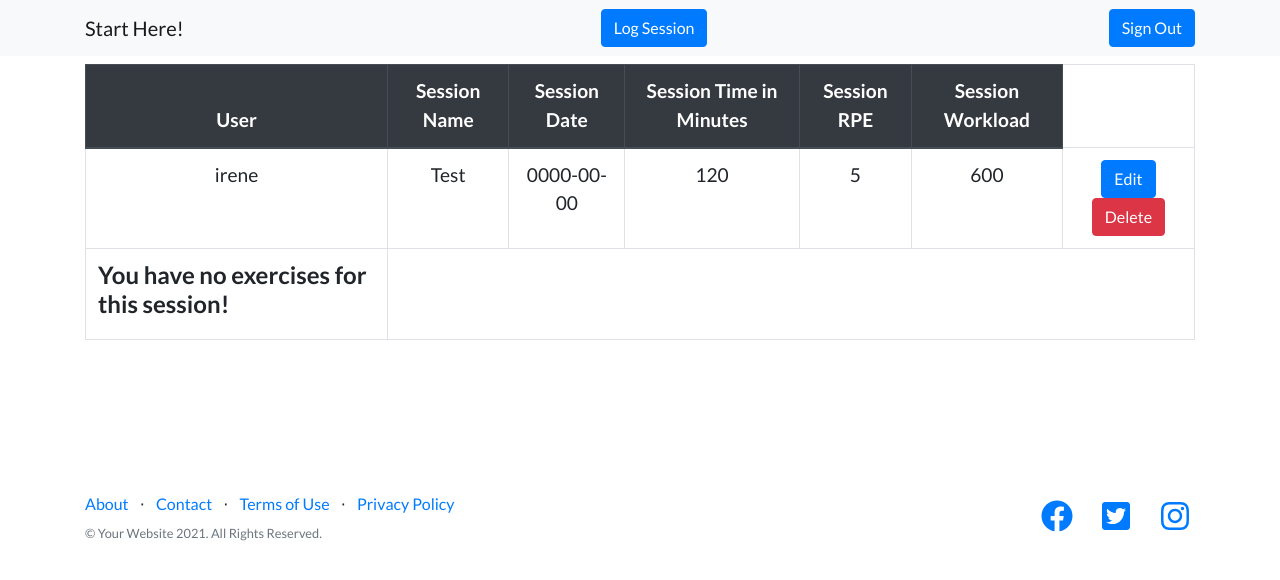
After one commit to Code-Institute-Submissions/niall-mulcahy-MS3_JulyResub, a Flask app: page /admin_dash in a window 1280 px wide. The commit adds this page. Shown: the top 580 px of the page. Run offline with Flask 2, Linux system fonts and the light colour scheme; a user stored in the database is signed in; data comes from the database, SQL or seed files in the repository; data that the repository does not hold is empty; some libraries are stand-ins or nearby versions.

Commit message:
added admin user capabilities

```diff
--- a/static/js/scripts.js
+++ b/static/js/scripts.js
@@ -176,9 +176,9 @@ function createForm(sets) {
 
     for (i = 1; i <= sets; i++){
         tbl += "<tr>"+
-                    "<td><input type='number' name='reps' class='form-control required'></td>"+
-                    "<td><input type='number' name ='weight' class='form-control required'></td>"+
-                    "<td><input type='number' name='rpe' class='form-control required'></td>"+
+                    "<td><input type='number' required name='reps' class='form-control'></td>"+
+                    "<td><input type='number' required name ='weight' class='form-control'></td>"+
+                    "<td><input type='number' required name='rpe' class='form-control'></td>"+
                 "</tr>";
     }
     tbl += "</table>";
--- /dev/null
+++ b/templates/admin_dash.html
@@ -0,0 +1,108 @@
+{% extends "base.html" %}
+{% block content %}
+
+ {% set x = sessions %}
+    {% set y = exercises %}
+    {% if x|length %}
+    {% for session in sessions %}
+    <div class="container mt-2">
+    <table class="session-table table table-bordered">
+        <thead class="thead-dark">
+            <tr class="text-center table-font">
+                <th>User</th>
+                <th>Session Name</th>
+                <th>Session Date</th>
+                <th>Session Time in Minutes</th>
+                <th>Session RPE</th>
+                <th>Session Workload</th>
+            </tr>
+        </thead>
+            <tr class="text-center table-font">
+                <td>{{ session[11] }}</td>
+                <td>{{ session[4] }}</td>
+                <td>{{ session[2] }}</td>
+                <td>{{ session[3] }}</td>
+                <td>{{ session[5] }}</td>
+                <td>{{ session[6] }}</td>
+                <td>
+                    <a href="{{ url_for('edit_session', SessionId=session[0]) }}" class="btn btn-primary">Edit</a>
+                    <a href="{{ url_for('delete_session', SessionId=session[0]) }}" class="btn btn-danger">Delete</a>
+                </td>
+            </tr>
+
+            {% if y|length %}
+            {% for exercise in exercises %}
+                {% if session[0] == exercise[0] %}
+                    <tr>
+                        <table class="exercise exercise-table table table-bordered">
+                            <tr>
+                                <tr class="table-primary"><th colspan="2">Exercise Name</th></tr>
+                                <td class="exercise-row blockquote fs-2" id="exercise-string">{{ exercise[2] }}</td>
+                                <td><a href="{{ url_for('delete_exercise', ExerciseId=exercise[1]) }}" class="btn-sm btn-danger">Delete</a></td>
+                            <td>
+                                <table class="sets-table table table-bordered">
+                                    <thead>
+                                        <tr class="table-primary">
+                                            <th>Reps</th>
+                                            <th>Weight</th>
+                                            <th>RPE</th>
+                                        </tr>
+                                    </thead>
+
+                                    {% for set in sets %}
+                                            {% if set[1] == exercise[1] %}
+                                                <tr>
+                                                    <td>{{ set[2] }}</td>
+                                                    <td>{{ set[3] }}</td>
+                                                    <td>{{ set[4] }}</td>
+                                                </tr>
+                                            {% endif %}
+                                    {% endfor %}
+
+                                </table>
+                            </td>
+                            </tr>
+
+                        </table>
+                    </tr>
+                    {% endif %}
+                    {% endfor %}
+                    {% else %}
+                    <td><h4>You have no exercises for this session!</h4></td>
+                    {% endif %}
+        </table>
+        <br>
+        <br>
+        <br>
+    {% endfor %}
+
+        </div>
+{% else %}
+
+    <header class="masthead-dash text-white text-center">
+        <div class="overlay"></div>
+        <div class="container">
+            <div class="row">
+                <div class="col-md-10 col-lg-8 col-xl-7 mx-auto">
+                    <div class="col-12 col-md-9 mb-2 mb-md-0 mx-auto"><h1 class="mb-5">Welcome, {{ session.user }} to your dashboard!</h1></div>
+                </div>
+                <div class="col-12 col-md-9 mb-2 mb-md-0 mx-auto"><h2 class="mb-5">This is where your previous training sessions will be displayed!</h2></div>
+            </div>
+
+            <div class="col-12 col-md-9 mb-2 mb-md-0 mx-auto"><h3>To log your first training session click <a href="{{ url_for('log1') }}">here</a> or else click the button at the top of the page</h3></div>
+            <br>
+        </div>
+    </header>
+
+
+
+
+{% endif %}
+
+{% endblock %}
+
+                                            <tr>
+                                                <td>{{ x[2] }}</td>
+                                                <td>{{ x[3] }}</td>
+                                                <td>{{ x[4] }}</td>
+                                            </tr>
--- a/templates/base.html
+++ b/templates/base.html
@@ -31,6 +31,9 @@
             {% if session.user %}
                 <a class="btn btn-primary" href="{{ url_for('log1') }}">Log Session</a>
                 <a class="btn btn-primary" href="{{ url_for('logout') }}">Sign Out</a>
+                {% if session.user|lower == "admin"|lower %}
+                    <a class="btn btn-primary" href="{{ url_for('admin_dash') }}">Admin Dashboard</a>
+                {% endif %}
             {% else %}
                 <a class="btn btn-primary" href="{{ url_for('register') }}">Register</a>
             {% endif %}
--- a/templates/log2.html
+++ b/templates/log2.html
@@ -104,10 +104,7 @@
                 <input class="form-control" type="number" id="setnumber" name="setnumber">
             </div>
 
-            <div class="">
-                <a class="btn btn-primary mx-auto mt-2" id="okay-button" href="{{ url_for('dashboard') }}">Okay</a>
-                <a class="btn btn-success text-center mt-2" href="{{ url_for('dashboard') }}">Finished Session</a>
-            </div>
+            <div class="btn btn-primary mx-auto" id="okay-button">Okay</div>
 
             <div id="reps-counter" class="mx-auto mb-3 justify-content-center"></div>
 
```
Also changed, not shown: run.py (+107 -77 lines).
